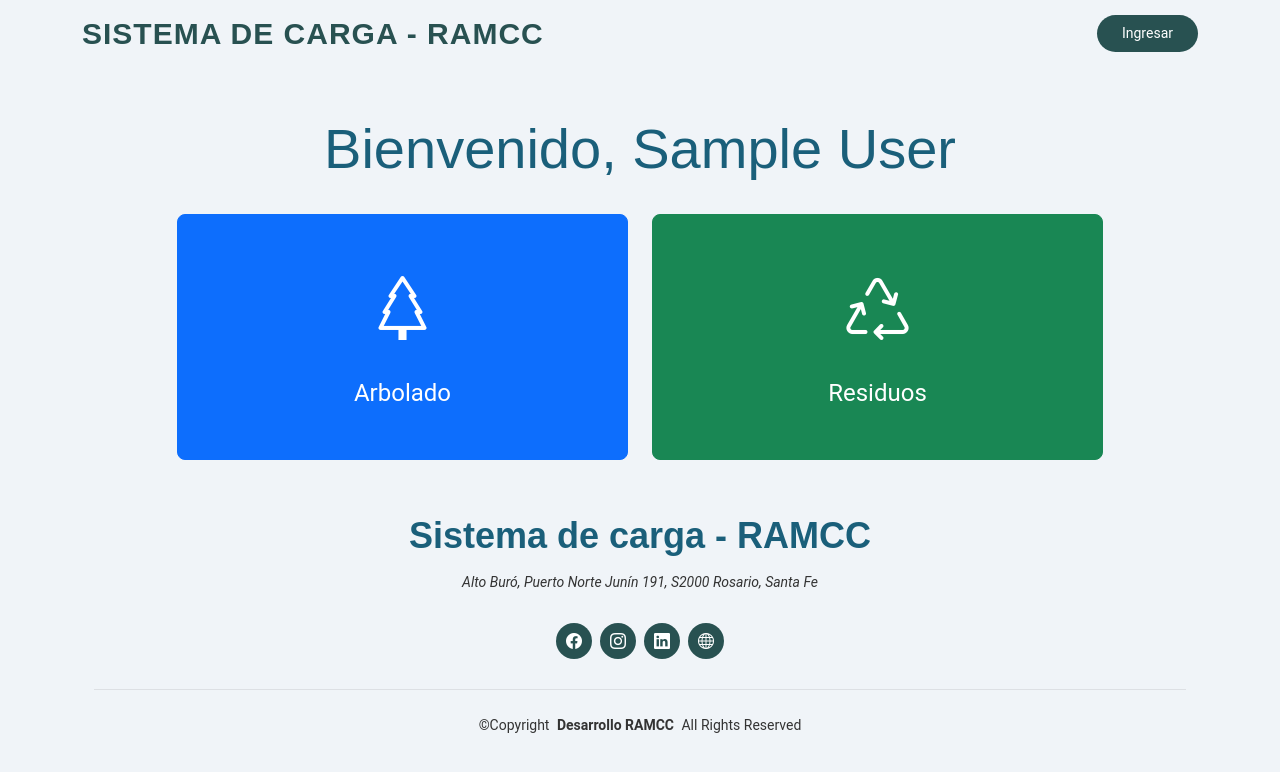
After one commit to DesarrolloRamcc/datos_web, a PHP site: page /admin-usuarios.php in a window 1280 px wide. The commit adds this page. Shown: the top 772 px of the page. Run offline with PHP 8.4, Linux system fonts and the light colour scheme; the visitor is signed in with stand-in values (Sample User, id 1); some libraries are stand-ins or nearby versions.

Commit message:
creo admin-usuarios y login funcional

```diff
--- /dev/null
+++ b/admin-usuarios.php
@@ -0,0 +1,26 @@
+<?php
+//INCLUDE HEAD
+include_once 'includes/head.php';
+?>
+
+<body class="index-page">
+
+<?php
+//INCLUYO HEADER
+include_once 'includes/header.php';
+?>
+
+<main class="main">
+    <?php
+    include_once 'templates/admin-usuarios-main.php';
+    ?>
+</main>
+
+<!-- FOOTER Y SCRIPTS -->
+<?php
+include_once 'includes/footer.php';
+include_once 'includes/scripts.php';
+?>
+
+</body>
+</html>
--- a/assets/css/main.css
+++ b/assets/css/main.css
@@ -14,7 +14,7 @@
   --background-color: #f0f4f8; /* Un fondo gris claro suave */
   --default-color: #333333; /* Un gris oscuro para el texto principal */
   --heading-color: #1a5f7a; /* Un azul oscuro para los encabezados */
-  --accent-color: #2ecc71; /* Un verde vibrante como color de acento */
+  --accent-color: #285151; /* Un verde vibrante como color de acento */
   --surface-color: #ffffff; /* Mantenemos el blanco para las superficies */
   --contrast-color: #ffffff; /* Mantenemos el blanco para el contraste */
 }
@@ -22,11 +22,11 @@
 /* Nav Menu Colors */
 :root {
   --nav-color: #333333;  /* Color principal de navegación */
-  --nav-hover-color: #2ecc71; /* Color de hover que coincide con el acento */
+  --nav-hover-color: #285151; /* Color de hover que coincide con el acento */
   --nav-mobile-background-color: #f0f4f8; /* Fondo del menú móvil */
   --nav-dropdown-background-color: #ffffff; /* Fondo del menú desplegable */
   --nav-dropdown-color: #333333; /* Color del texto en el menú desplegable */
-  --nav-dropdown-hover-color: #2ecc71; /* Color de hover en el menú desplegable */
+  --nav-dropdown-hover-color: #285151; /* Color de hover en el menú desplegable */
 }
 
 /* Color Presets - These classes override global colors when applied to any section or element, providing reuse of the sam color scheme. */
--- a/includes/footer.php
+++ b/includes/footer.php
@@ -1,6 +1,6 @@
 <footer id="footer" class="footer light-background">
     <div class="container">
-        <h3 class="sitename">E-Learning</h3>
+        <h3 class="sitename">Sistema de carga - RAMCC</h3>
         <p>Alto Buró, Puerto Norte Junín 191, S2000 Rosario, Santa Fe</p>
         <div class="social-links d-flex justify-content-center">
             <a href="https://www.facebook.com/ramcc.net/" target="_blank"><i class="bi bi-facebook"></i></a>
@@ -16,13 +16,13 @@
     </div>
 </footer>
 
-<!-- WhatsApp Button -->
+<!-- WhatsApp Button
 <a href="https://wa.me/5493416181694"
    class="whatsapp-float d-flex align-items-center justify-content-center"
    target="_blank"
    rel="noopener noreferrer">
     <i class="bi bi-whatsapp"></i>
-</a>
+</a> -->
 
 <!-- Scroll Top -->
 <a href="#" id="scroll-top" class="scroll-top d-flex align-items-center justify-content-center">
--- a/includes/head.php
+++ b/includes/head.php
@@ -4,12 +4,12 @@
 <head>
     <meta charset="utf-8">
     <meta content="width=device-width, initial-scale=1.0" name="viewport">
-    <title>E-Learning - RAMCC</title>
+    <title>Sistema de carga - RAMCC</title>
     <meta name="description" content="">
     <meta name="keywords" content="">
 
     <!-- Favicons -->
-    <link rel="icon" href="./assets/img/aula-logo.ico" type="image/x-icon">
+    <link rel="icon" href="./assets/img/logo-iso.ico" type="image/x-icon">
 
     <!-- Fonts -->
     <link href="https://fonts.googleapis.com" rel="preconnect">
--- a/includes/header.php
+++ b/includes/header.php
@@ -2,18 +2,18 @@
     <div class="container-fluid container-xl position-relative d-flex align-items-center">
 
         <a href="index.php" class="logo d-flex align-items-center me-auto">
-            <img src="./assets/img/aula-logo.png" alt="E-Learning Logo">
-            <h1 class="sitename">E-Learning</h1>
+            <!-- <img src="./assets/img/aula-logo.png" alt="E-Learning Logo"> -->
+            <h1 class="sitename"><b>Sistema de carga - RAMCC</b></h1>
         </a>
 
         <nav id="navmenu" class="navmenu">
             <ul>
-                <li><a href="Inicio" class="active">Inicio<br></a></li>
+                <!-- <li><a href="Inicio" class="active">Inicio<br></a></li>
                 <li><a href="Cursos">Cursos</a></li>
-                <li><a href="Contacto">Contacto</a></li>
+                <li><a href="Contacto">Contacto</a></li> -->
                 <!-- <li><a href="login.php">Ingresar</a></li> -->
             </ul>
-            <i class="mobile-nav-toggle d-xl-none bi bi-list"></i>
+            <!-- <i class="mobile-nav-toggle d-xl-none bi bi-list"></i> -->
         </nav>
 
         <a class="btn-getstarted" href="InicioDeSesion">Ingresar</a>
--- /dev/null
+++ b/templates/admin-usuarios-main.php
@@ -0,0 +1,34 @@
+<?php
+require_once 'includes/auth.php';
+
+verificarSesion();
+
+$id_municipio = obtenerIdMunicipioActual();
+$nombre_municipio = $_SESSION['nombre_municipio'] ?? 'Municipio';
+
+// Aquí podrías agregar una verificación adicional si es necesario
+// verificarAccesoMunicipio($id_municipio);
+?>
+
+<div class="container mt-5">
+    <div class="row mb-4">
+        <div class="col-12">
+            <h1 class="text-center display-4">Bienvenido, <?php echo htmlspecialchars($nombre_municipio); ?></h1>
+        </div>
+    </div>
+
+    <div class="row justify-content-center">
+        <div class="col-md-5 mb-4">
+            <a href="arbolado.php?id_municipio=<?php echo $id_municipio; ?>" class="btn btn-primary btn-lg w-100 py-5 d-flex flex-column align-items-center justify-content-center">
+                <i class="bi bi-tree" style="font-size: 4rem;"></i>
+                <span class="mt-3" style="font-size: 1.5rem;">Arbolado</span>
+            </a>
+        </div>
+        <div class="col-md-5 mb-4">
+            <a href="residuos.php?id_municipio=<?php echo $id_municipio; ?>" class="btn btn-success btn-lg w-100 py-5 d-flex flex-column align-items-center justify-content-center">
+                <i class="bi bi-recycle" style="font-size: 4rem;"></i>
+                <span class="mt-3" style="font-size: 1.5rem;">Residuos</span>
+            </a>
+        </div>
+    </div>
+</div>
--- a/templates/login-main.php
+++ b/templates/login-main.php
@@ -1,5 +1,5 @@
 <div class="page-title" id="contacto" data-aos="fade">
-    <div class="heading">
+    <div class="heading py-5">
         <div class="container">
             <div class="row d-flex justify-content-center text-center">
                 <div class="col-lg-8">
@@ -10,7 +10,7 @@
     </div>
 </div>
 
-<section class="login-section my-5">
+<section class="login-section my-2">
     <div class="container">
         <div class="row justify-content-center">
             <div class="col-md-6 col-lg-5">
```
Also changed, not shown: includes/auth.php (+33 -0 lines), index.php (added, +7 -0 lines), procesar_login.php (added, +61 -0 lines), .htaccess (added), assets/img/logo-iso.ico (added).
